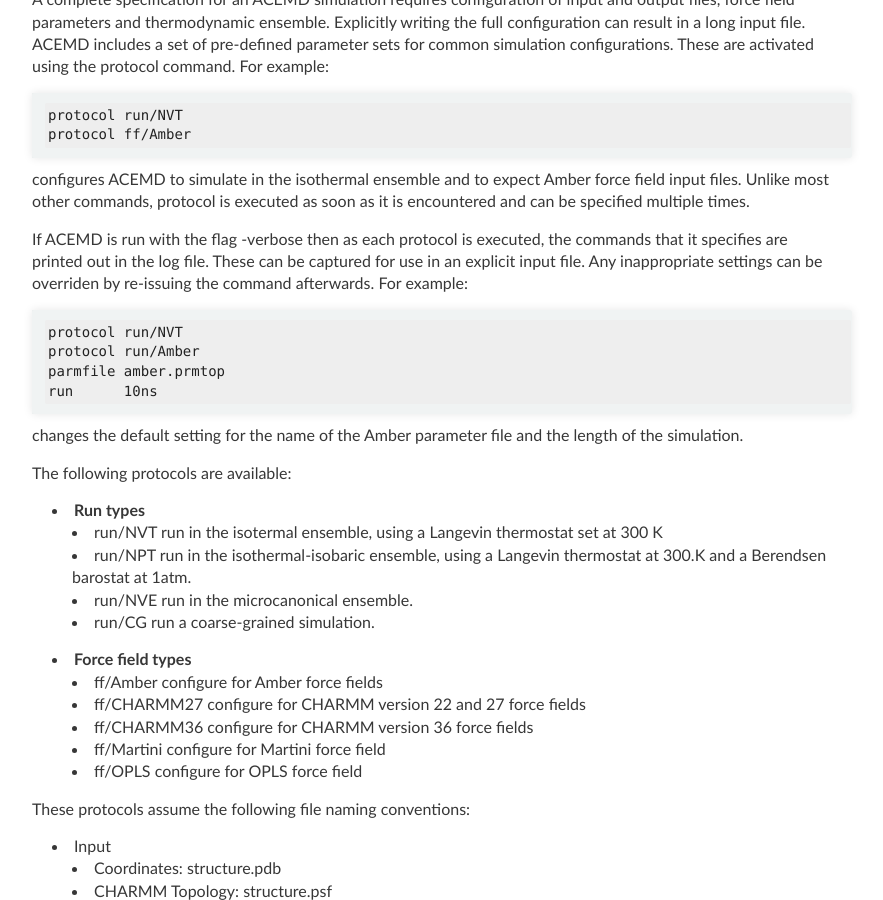
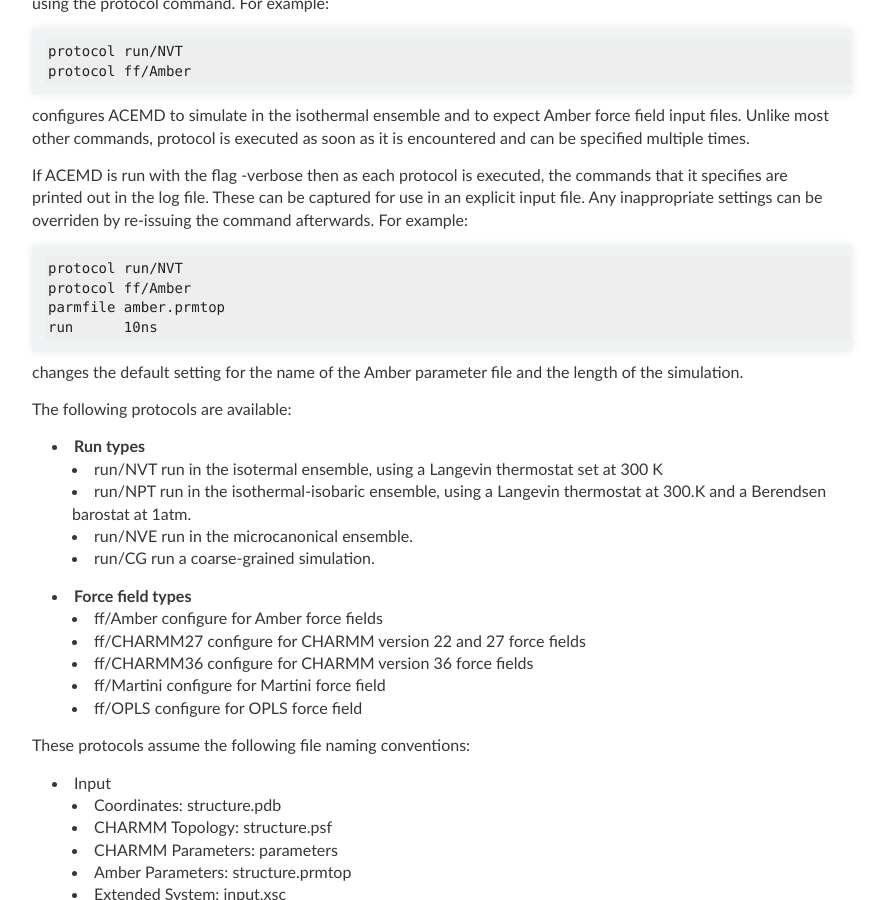
Before and after one commit to Acellera/docs.acellera.com, a Jekyll site: the page built from acemd/userguide/index.md, in a window 1280 px wide and 900 px high, scrolled down 4882 px. Shown: the whole window, without its empty margins (208-1091 px from the left). Built offline with Jekyll 4.4.1, drawn with Linux system fonts in a browser that asks for light colours.

Commit message:
Update index.md

```diff
--- a/acemd/userguide/index.md
+++ b/acemd/userguide/index.md
@@ -168,7 +168,7 @@
 If ACEMD is run with the flag -verbose then as each protocol is executed, the commands that it specifies are printed out in the log file. These can be captured for use in an explicit input file. Any inappropriate settings can be overriden by re-issuing the command afterwards. For example:
 
     protocol run/NVT
-    protocol run/Amber
+    protocol ff/Amber
     parmfile amber.prmtop
     run      10ns
 
```
Also changed, not shown: other parts of acemd/userguide/index.md (+1 -1 lines).
